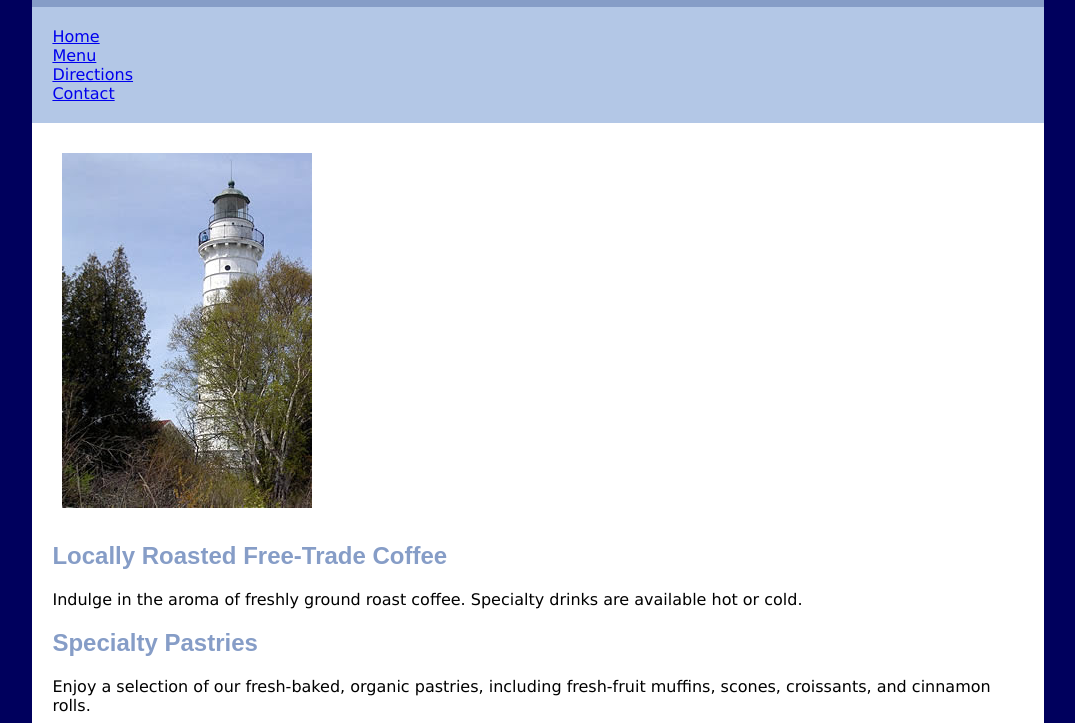
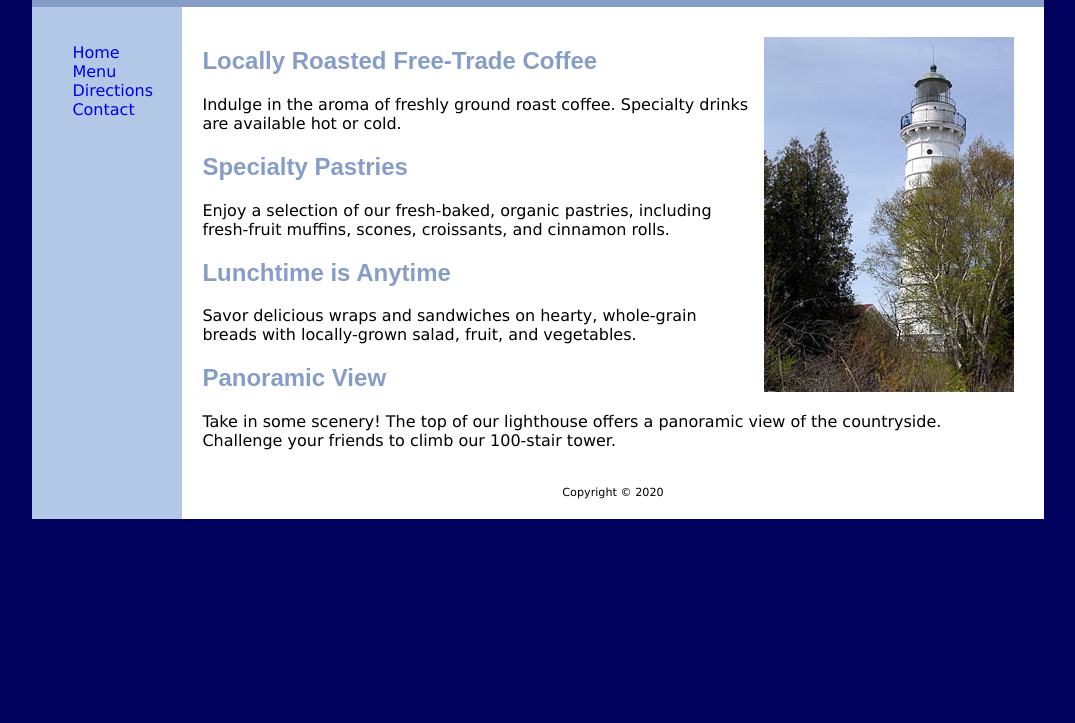
Before and after one commit to kofhi/CIS133DA, a plain HTML site: page week7/lighthouse.html in a window 1280 px wide. Shown: the part 77-800 px from the top of the page, without its empty margins (102-1177 px from the left). Drawn offline with Linux system fonts and the light colour scheme.

Commit message:
week 7 hands-on

```diff
--- a/week7/lighthouse.html
+++ b/week7/lighthouse.html
@@ -17,12 +17,14 @@
       }
       nav {
         width: 150px;
-        padding: 20px;
+        padding: 20px 0px;
+        float: left;
       }
       main {
         background-color: #FFFFFF;
         padding: 20px;
         display: block;
+        margin-left: 150px;
       }
       header{
         background-color: #869dc7;
@@ -46,7 +48,25 @@
         clear: right;
         padding-bottom:20px;
         background-color: #FFFFFF;
+        margin-left: 150px;
       }
+
+      #floatright {
+        float: right;
+      }
+
+      a:link {
+        text-decoration: none;
+      }
+
+      a:hover {
+        color: red;
+      }
+
+      li {
+        list-style-type: none;
+      }
+
   </style>
 </head>
 <body>
@@ -54,12 +74,16 @@
     <header>
       <h1>Lighthouse Island Bistro</h1>
     </header>
+
     <nav>
-      <a href="index.html">Home</a><br>
-      <a href="rooms.html">Menu</a><br>
-      <a href="directions.html">Directions</a><br>
-      <a href="contact.html">Contact</a>
+      <ul>
+        <li><a href="index.html">Home</a></li>
+        <li><a href="rooms.html">Menu</a></li>
+        <li><a href="directions.html">Directions</a></li>
+        <li><a href="contact.html">Contact</a></li>
+      </ul>
     </nav>
+
     <main>
       <img src="./images/lighthouse.jpg" width="250" height="355" id="floatright" alt="Lighthouse Island">
       <h2>Locally Roasted Free-Trade Coffee</h2>
@@ -71,6 +95,7 @@
       <h2>Panoramic View</h2>
       <p>Take in some scenery! The top of our lighthouse offers a panoramic view of the countryside. Challenge your friends to climb our 100-stair tower.</p>
     </main>
+
     <footer>Copyright &copy; 2020</footer>
   </div>
 </body>
```
